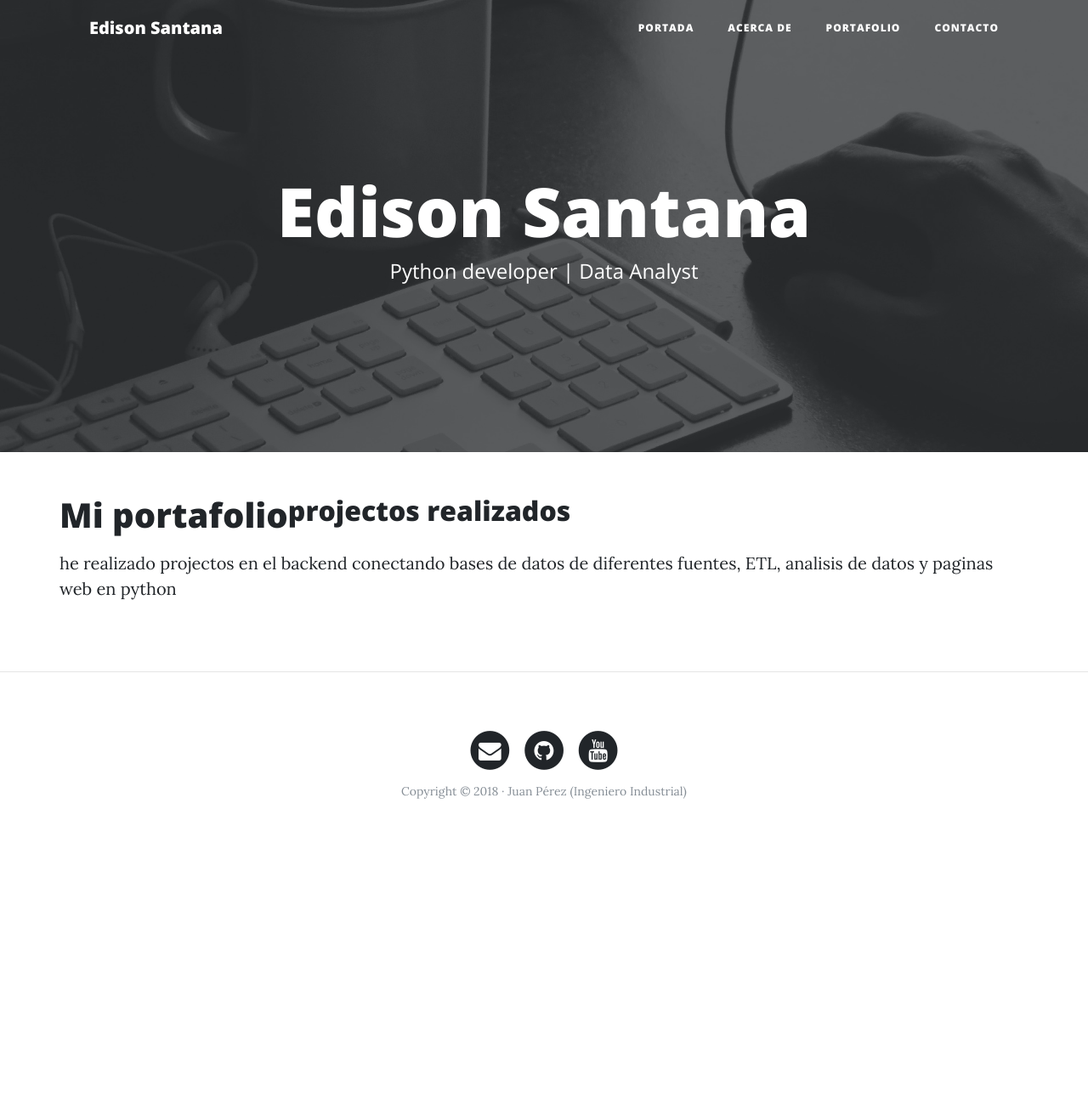
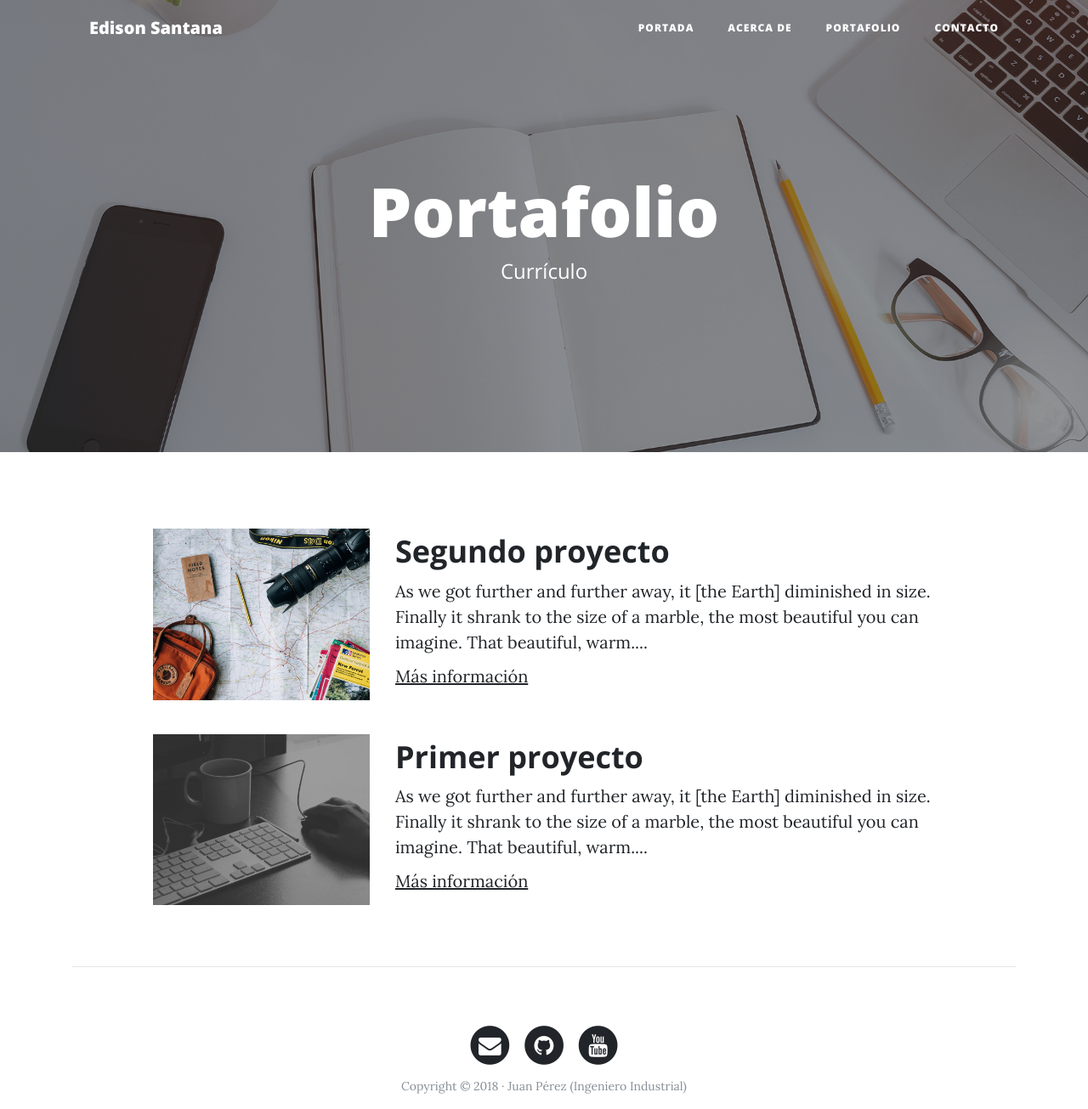
Before and after one commit to Edison0019/web_page, a Django app: page /portafolio/ in a window 1280 px wide. Shown: the top 1305 px of the page at 85% size. Before the commit the page ends 940 px from the top, so only its background shows below. Run offline with Django 3.2, Linux system fonts and the light colour scheme; some libraries are stand-ins or nearby versions.

Commit message:
new changes

```diff
--- a/src/web_personal/core/templates/core/about.html
+++ b/src/web_personal/core/templates/core/about.html
@@ -7,8 +7,10 @@
 {% endblock title %}
 
 {% block header %}
+    <div class="row">
     <h1>Acerca de</h1>
     <span class="subheading">Biografía</span>
+    </div>
 {% endblock header %}
 
 {% block content %}
--- a/src/web_personal/core/templates/core/base.html
+++ b/src/web_personal/core/templates/core/base.html
@@ -63,12 +63,10 @@
     <!-- contenido -->
 
     <div class="container">
-      <div class="row">
 
       {% block content %}
       {% endblock content %}
 
-      </div>
     </div>
 
     {% if request.path != '/' %}<hr>{% endif %}
--- a/src/web_personal/core/templates/core/contact.html
+++ b/src/web_personal/core/templates/core/contact.html
@@ -12,10 +12,12 @@
 {% endblock header %}
 
 {% block content %}
+    <div class="row">
     <div class="col-lg-8 col-md-10 mx-auto">
         <p>Lorem ipsum dolor sit amet, consectetur adipisicing elit. Saepe nostrum ullam eveniet pariatur voluptates odit, fuga atque ea nobis sit soluta odio, adipisci quas excepturi maxime quae totam ducimus consectetur?</p>
         <br>
         <p><b>Teléfono:</b> +09 876 543 210</p>
         <p><b>Honorarios:</b> 60€/h (precio base)</p>
     </div>
+    </div>
 {% endblock content %}
--- a/src/web_personal/core/templates/core/portafolio.html
+++ b/src/web_personal/core/templates/core/portafolio.html
@@ -1,20 +1,35 @@
 {%extends 'core/base.html'%}
 
-{% block background %}{% load static %}{% static 'core/img/home-bg.jpg' %}{% endblock %}
+{% block background %}{% load static %}{% static 'core/img/portfolio-bg.jpg' %}{% endblock %}
 
 {% block title %}
     <title>Portafolio | my web personal</title>
 {% endblock title %}
 
 {% block header %}
-    <h1>Edison Santana</h1>
-    <span class="subheading">Python developer | Data Analyst</span>
+    <h1>Portafolio</h1>
+    <span class="subheading">Currículo</span>
 {% endblock header %}
 
 {% block content %}
-<h1>Mi portafolio</h1>
-
-<h2>projectos realizados</h2>
-
-<p>he realizado projectos en el backend conectando bases de datos de diferentes fuentes, ETL, analisis de datos y paginas web en python</p>
+<div class="row project">
+<div class="col-lg-3 col-md-4 offset-lg-1">
+            <img class="img-fluid" src="{% static 'core/img/about-bg.jpg' %}" alt="">
+    </div>
+    <div class="col-lg-7 col-md-8">
+        <h2 class="section-heading title">Segundo proyecto</h2>
+        <p>As we got further and further away, it [the Earth] diminished in size. Finally it shrank to the size of a marble, the most beautiful you can imagine. That beautiful, warm....</p>
+        <p><a href="http://google.com">Más información</a></p>
+    </div>
+    </div>
+    <!-- Proyecto -->
+    <div class="row project">
+    <div class="col-lg-3 col-md-4 offset-lg-1">
+            <img class="img-fluid" src="{% static 'core/img/home-bg.jpg' %}" alt="">
+    </div>
+    <div class="col-lg-7 col-md-8">
+        <h2 class="section-heading title">Primer proyecto</h2>
+        <p>As we got further and further away, it [the Earth] diminished in size. Finally it shrank to the size of a marble, the most beautiful you can imagine. That beautiful, warm....</p>
+        <p><a href="http://google.com">Más información</a></p>
+    </div>
 {% endblock content %}
```
